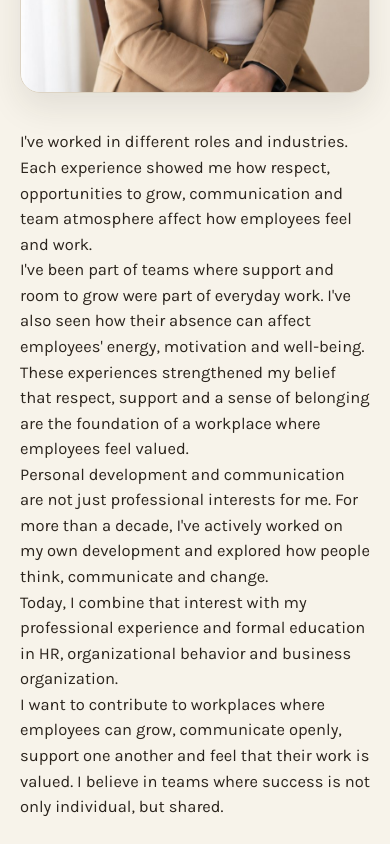
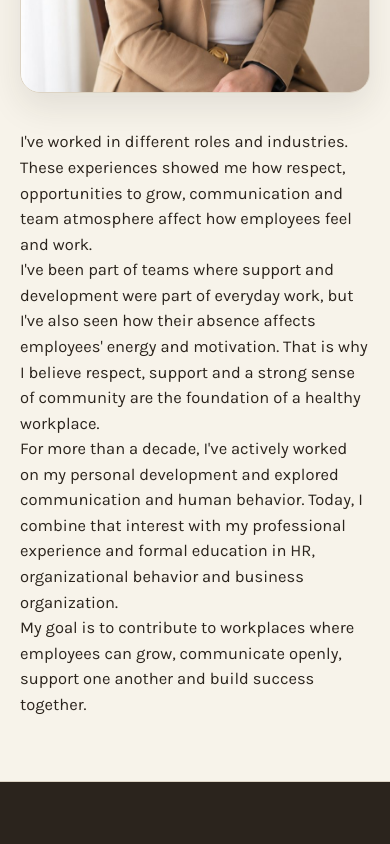
Before and after one commit to andreja87/andreja-portfolio, a React (Vite) app: page / in a window 390 px wide. Shown: the part 2840-3684 px from the top of the page. Built offline with nearby package versions, Linux system fonts and the light colour scheme.

Commit message:
Refactor portfolio content and update media queries

```diff
--- a/src/Portfolio.jsx
+++ b/src/Portfolio.jsx
@@ -24,11 +24,10 @@ const t = {
     closeMenu: "Close menu",
     storyTitle: "My story",
     storyBody: [
-      "I've worked in different roles and industries. Each experience showed me how respect, opportunities to grow, communication and team atmosphere affect how employees feel and work.",
-      "I've been part of teams where support and room to grow were part of everyday work. I've also seen how their absence can affect employees' energy, motivation and well-being. These experiences strengthened my belief that respect, support and a sense of belonging are the foundation of a workplace where employees feel valued.",
-      "Personal development and communication are not just professional interests for me. For more than a decade, I've actively worked on my own development and explored how people think, communicate and change.",
-      "Today, I combine that interest with my professional experience and formal education in HR, organizational behavior and business organization.",
-      "I want to contribute to workplaces where employees can grow, communicate openly, support one another and feel that their work is valued. I believe in teams where success is not only individual, but shared.",
+      "I've worked in different roles and industries. These experiences showed me how respect, opportunities to grow, communication and team atmosphere affect how employees feel and work.",
+      "I've been part of teams where support and development were part of everyday work, but I've also seen how their absence affects employees' energy and motivation. That is why I believe respect, support and a strong sense of community are the foundation of a healthy workplace.",
+      "For more than a decade, I've actively worked on my personal development and explored communication and human behavior. Today, I combine that interest with my professional experience and formal education in HR, organizational behavior and business organization.",
+      "My goal is to contribute to workplaces where employees can grow, communicate openly, support one another and build success together.",
     ],
     offerTitle: "How I can contribute",
     offerIntro: "I combine professional experience, continuous learning and L&D principles to develop practical approaches focused on employees and their work environment.",
@@ -1489,7 +1488,7 @@ export default function Portfolio() {
         .band { background: var(--surface); border-top: 1px solid var(--line); border-bottom: 1px solid var(--line); }
 
         /* One section per screen, but only where there is room for it */
-        @media (min-width: 900px) and (min-height: 680px) {
+        @media (min-width: 900px) and (min-height: 560px) {
           .home-section {
             min-height: calc(100svh - 56px);
             display: flex; align-items: center;
@@ -1840,6 +1839,27 @@ export default function Portfolio() {
         @media (min-width: 641px) and (max-height: 820px) {
           section { padding: 60px 24px; }
           .hero { padding: 86px 24px 56px; }
+        }
+
+        /* Short windows: scale the type down so a whole section still fits */
+        @media (min-width: 641px) and (max-height: 720px) {
+          .hero { padding: 74px 24px 40px; }
+          .hero h1 { font-size: clamp(28px, 3.6vw, 42px); margin-bottom: 16px; }
+          .hero-sub { font-size: 17px; margin-bottom: 26px; }
+          .hero-name { font-size: 18px; }
+          .eyebrow { margin-bottom: 14px; }
+          section { padding: 44px 24px; }
+          .section-title { font-size: clamp(22px, 2.6vw, 28px); margin-bottom: 18px; }
+          .section-intro { font-size: 16px; margin-bottom: 18px; }
+          .card { padding: 18px 18px; }
+          .card h3 { font-size: 17.5px; }
+          .card p { font-size: 14.5px; }
+          .story p { font-size: 15.5px; margin-bottom: 10px; }
+          .contact { padding: 40px 24px; }
+          .contact-lead { font-size: 16px; margin-bottom: 16px; }
+          .field { margin-bottom: 10px; }
+          .field textarea { min-height: 74px; }
+          .linkedin-note { margin-top: 12px; padding-top: 12px; font-size: 15px; }
         }
 
         @media (max-width: 640px) {
```
